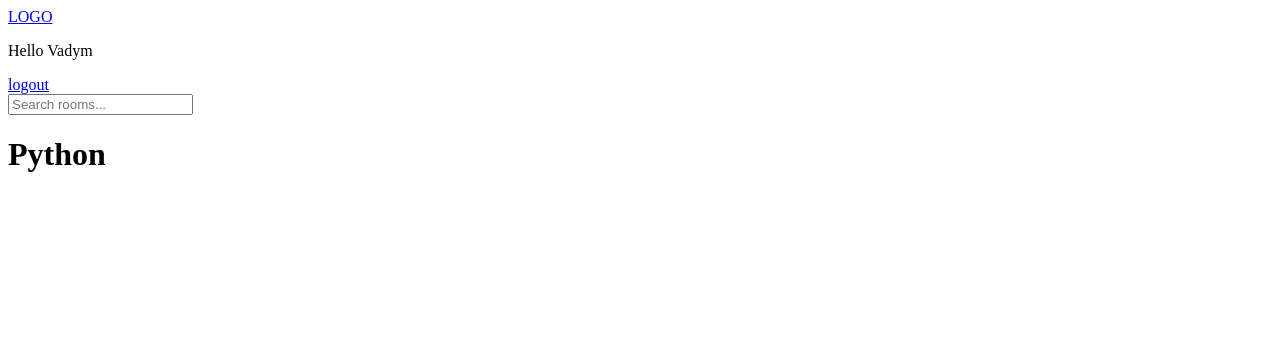
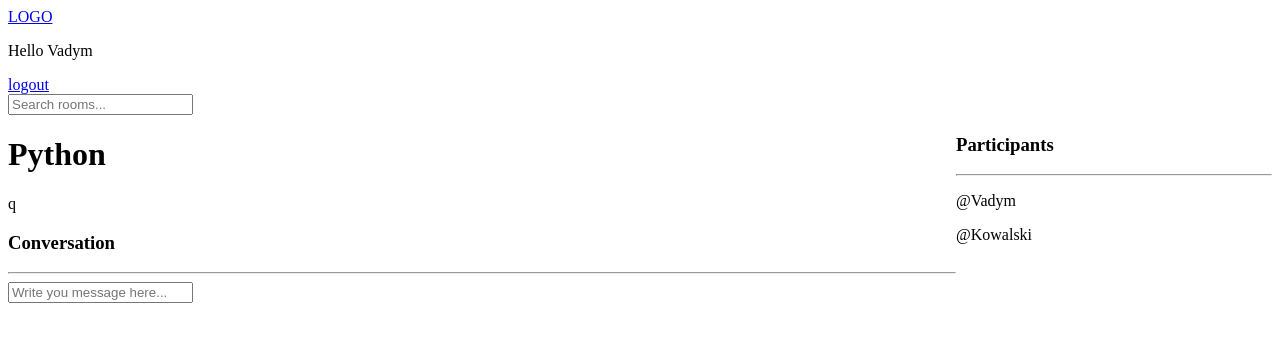
Before and after one commit to Vadym-Kurdydyk/Fitness_box, a Django app: page /room/4/ in a window 1280 px wide. Shown: the top 342 px of the page. Run offline with Django 4.2, Linux system fonts and the light colour scheme; a user stored in the database is signed in; data comes from the database, SQL or seed files in the repository; both versions use the stored data as it was after the commit.

Commit message:
Added comments to the posts

```diff
--- a/base/models.py
+++ b/base/models.py
@@ -10,6 +10,7 @@ class Room(models.Model):
     topic = models.ForeignKey(Topic, on_delete = models.SET_NULL, null = True)
     name = models.CharField(max_length = 200)
     description = models.TextField(null = True, blank = True)
+    participants = models.ManyToManyField(User, related_name="participants",blank = True)
     updated = models.DateTimeField(auto_now = True)
     created = models.DateTimeField(auto_now_add = True)
 
--- a/base/templates/base/room.html
+++ b/base/templates/base/room.html
@@ -1,6 +1,63 @@
 {% extends 'main.html' %}
 
-{% block content%}
-<h1>{{room.name}}</h1>
+{% block content %}
+
+<style>
+    .room-container {
+        display: grid;
+        grid-template-columns: 3fr 1fr;
+    }
+</style>
+
+<div class="room-container">
+
+    <div>
+
+        <h1>{{room.name}}</h1>
+
+        <p>{{room.description}}</p>
+
+
+        <div class="comment-wrapper">
+            <h3>Conversation</h3>
+            <hr>
+
+            {% for message in room_messages %}
+            <div>
+                {% if request.user == message.user %}
+                <a href="{% url 'delete-message' message.id %}">Delete</a>
+                <a href="{% url 'update-message' message.id %}">Update</a>
+                {% endif %}
+                <small>@{{message.user}} {{message.created|timesince}} ago </small>
+                <p>{{message.body}}</p>
+                <hr>
+            </div>
+            {% endfor %}
+        </div>
+
+
+        {% if request.user.is_authenticated %}
+        <div class="comment-form">
+            <form method="POST" action="">
+                {% csrf_token %}
+                <input type="text" name="body" placeholder="Write you message here..." />
+            </form>
+        </div>
+        {% endif %}
+
+    </div>
+
+    <div>
+        <h3>Participants</h3>
+        <hr>
+
+        {% for user in participants %}
+        <div>
+            <p>@{{user.username}}</p>
+        </div>
+        {% endfor %}
+    </div>
+
+</div>
 
 {% endblock %}
--- a/base/urls.py
+++ b/base/urls.py
@@ -5,13 +5,18 @@ from . import views
 
 
 urlpatterns = [
+    path('login-register/', views.loginPage, name = "login"),
+    path('register/', views.registerPage, name = "register"),
+    path('logout/', views.logoutUser, name = "logout"),
 
     path('', views.home,name = "home"),
     path('room/<str:pk>/', views.room, name = "room"),
+
     path('create-room/', views.createRoom, name = "create-room"),
     path('update-room/<str:pk>/', views.updateRoom, name = "update-room"),
     path('delete-room/<str:pk>/', views.deleteRoom, name = "delete-room"),
-    path('login-register/', views.loginPage, name = "login"),
-    path('register/', views.registerPage, name = "register"),
-    path('logout/', views.logoutUser, name = "logout")
+
+    path('delete-message/<str:pk>/', views.deleteMessage, name = "delete-message"),
+    path('update-message/<str:pk>/', views.updateMessage, name = "update-message")
+
 ]
--- a/base/views.py
+++ b/base/views.py
@@ -6,8 +6,8 @@ from django.contrib.auth import authenticate, login, logout
 from django.contrib.auth.decorators import login_required
 from django.contrib.auth.forms import UserCreationForm
 from django.contrib import messages
-from .models import Room, Topic
-from .forms import RoomForm
+from .models import Room, Topic, Message
+from .forms import RoomForm, MessageForm
 
 
 def loginPage(request):
@@ -38,7 +38,7 @@ def logoutUser(request):
 
 def registerPage(request):
     form = UserCreationForm()
-    if request.user == "POST":
+    if request.method == "POST":
         form = UserCreationForm(request.POST)
         if form.is_valid:
             user = form.save(comit = False)
@@ -52,8 +52,18 @@ def registerPage(request):
 
 def room(request,pk):
     room = Room.objects.get(id = pk )
+    room_messages = room.message_set.all().order_by('-created')
+    participants = room.participants.all()
+    if request.method == "POST":
+        mesage = Message.objects.create(
+            user = request.user,
+            room = room,
+            body = request.POST.get('body')
+        )
+        room.participants.add(request.user)
+        return redirect('room', pk = room.id)
 
-    context = {'room': room}
+    context = {'room': room, 'room_messages': room_messages,'participants':participants}
     return render(request, r'base/room.html', context)
 def home(request):
     q = request.GET.get('q') if request.GET.get('q') != None else ''
@@ -107,3 +117,30 @@ def deleteRoom(request,pk):
         return redirect("home")
     context = {'obj':room}
     return render(request, r'base/delete.html', context)
+
+@login_required(login_url = 'login-register')
+def deleteMessage(request,pk):
+    message = Message.objects.get(id=pk)
+    if request.user != message.user:
+        return HttpResponse("Access restricted")
+    if request.method == "POST":
+        message.delete()
+        return redirect("room", pk= message.room.id)
+    context = {'obj':message}
+    return render(request, r'base/delete.html', context)
+
+@login_required(login_url = 'login-register')
+def updateMessage(request, pk):
+    message = Message.objects.get(id=pk)
+    form = MessageForm(instance = message)
+    if request.user != message.user:
+        return HttpResponse("Access restricted")
+
+    if request.method == "POST":
+        form = MessageForm(request.POST, instance= message)
+    if form.is_valid():
+        form.save()
+        return redirect("room", pk= message.room.id)
+
+    context = {"form": form}
+    return render(request, r'base/message_form.html', context)
--- a/templates/navbar.html
+++ b/templates/navbar.html
@@ -1,4 +1,4 @@
-<a href = "room/"> LOGO </a>
+<a href = "{%url 'home'%}"> LOGO </a>
 {%if request.user.is_authenticated%}
 <p>Hello {{request.user}}</p>
 <a href = "{%url 'logout'%}">logout</a>
```
Also changed, not shown: base/forms.py (+6 -2 lines), base/templates/base/message_form.html (added, +10 -0 lines), base/migrations/0006_alter_room_options_room_participants.py (added), db.sqlite3.
